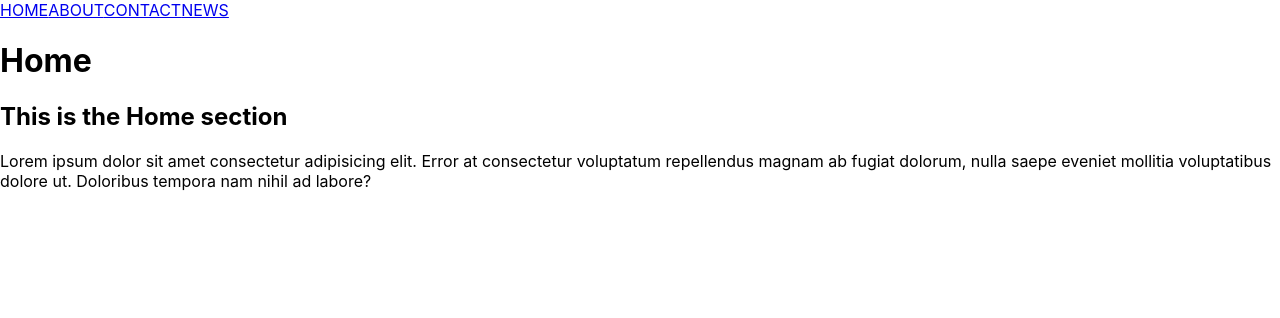
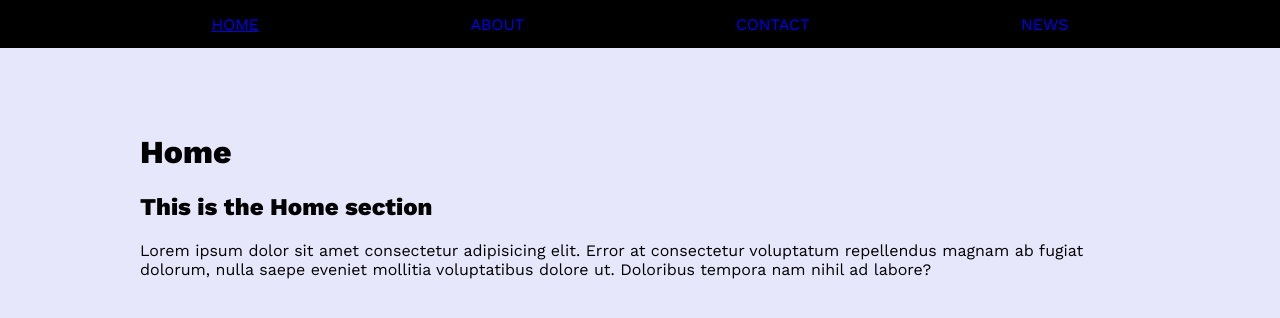
Before and after one commit to alkemyTech/OT240-Client, a React (Create React App) app: page / in a window 1280 px wide. Shown: the top 318 px of the page. Built offline with nearby package versions, Linux system fonts and the light colour scheme.

Commit message:
basic styling

```diff
--- a/src/App.js
+++ b/src/App.js
@@ -9,17 +9,19 @@ import News from './pages/News';
 
 function App() {
 	return (
-		<main className="App">
 		<Router>
-				<Nav></Nav>
+			<div className="App">
+				<Nav />
+				<div className="page-content">
 					<Routes>
 						<Route path="/" element={<Home />} />
 						<Route path="/about" element={<About />} />
 						<Route path="/contact" element={<Contact />} />
 						<Route path="/news" element={<News />} />
 					</Routes>
+				</div>
+			</div>
 		</Router>
-		</main>
 	);
 }
 
--- a/src/components/Nav.js
+++ b/src/components/Nav.js
@@ -1,13 +1,24 @@
 import React from 'react';
 import { NavLink } from 'react-router-dom';
 
+const handleActiveTab = navData =>
+	navData.isActive ? 'navlink-active' : 'navlink-unactive';
+
 const Nav = () => {
 	return (
-		<nav>
-			<NavLink to="/">HOME</NavLink>
-			<NavLink to="/about">ABOUT</NavLink>
-			<NavLink to="/contact">CONTACT</NavLink>
-			<NavLink to="/news">NEWS</NavLink>
+		<nav className="Nav">
+			<NavLink to="/" className={handleActiveTab}>
+				HOME
+			</NavLink>
+			<NavLink to="/about" className={handleActiveTab}>
+				ABOUT
+			</NavLink>
+			<NavLink to="/contact" className={handleActiveTab}>
+				CONTACT
+			</NavLink>
+			<NavLink to="/news" className={handleActiveTab}>
+				NEWS
+			</NavLink>
 		</nav>
 	);
 };
--- a/src/index.css
+++ b/src/index.css
@@ -1,13 +1,57 @@
+@import url('https://fonts.googleapis.com/css2?family=Work+Sans:ital,wght@0,200;0,400;0,600;0,800;1,200;1,400;1,600;1,800&display=swap');
+
 body {
-  margin: 0;
-  font-family: -apple-system, BlinkMacSystemFont, 'Segoe UI', 'Roboto', 'Oxygen',
-    'Ubuntu', 'Cantarell', 'Fira Sans', 'Droid Sans', 'Helvetica Neue',
-    sans-serif;
-  -webkit-font-smoothing: antialiased;
-  -moz-osx-font-smoothing: grayscale;
+	margin: 0;
+	font-family: 'Work Sans', -apple-system, BlinkMacSystemFont, 'Segoe UI',
+		'Roboto', 'Oxygen', 'Ubuntu', 'Cantarell', 'Fira Sans', 'Droid Sans',
+		'Helvetica Neue', sans-serif;
+	-webkit-font-smoothing: antialiased;
+	-moz-osx-font-smoothing: grayscale;
 }
 
 code {
-  font-family: source-code-pro, Menlo, Monaco, Consolas, 'Courier New',
-    monospace;
+	font-family: source-code-pro, Menlo, Monaco, Consolas, 'Courier New',
+		monospace;
 }
+
+/* GRAL OVERRIDES */
+
+a:visited {
+	color: inherit;
+}
+
+/* LAYOUT */
+
+#root {
+	min-height: 100vh;
+	width: 100vw;
+	background-color: rgb(230, 231, 251);
+}
+
+/* NAV */
+
+.Nav {
+	width: 100%;
+	display: flex;
+	justify-content: space-evenly;
+	align-items: center;
+	height: 3rem;
+	background-color: black;
+	color: white;
+}
+
+.navlink-active {
+	text-decoration: underline;
+}
+
+.navlink-unactive {
+	text-decoration: none;
+}
+
+/* PAGE BODY */
+
+.page-content {
+	margin: auto;
+	padding: 4rem;
+	max-width: 1000px;
+}
```
Lines whose indentation alone changed are shown as unchanged.
